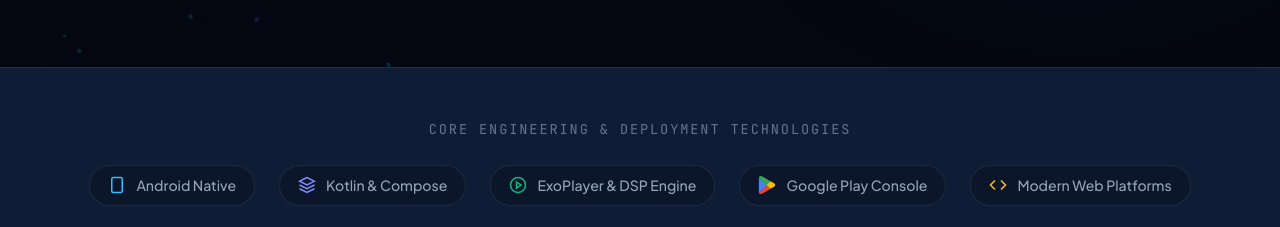
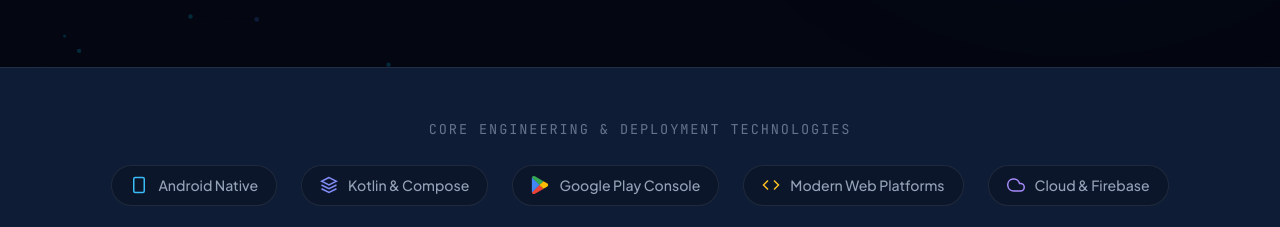
Before and after one commit to manootech2030-dev/manotech, a plain HTML site: page index.html in a window 1280 px wide. Shown: the part 715-942 px from the top of the page. Drawn offline with Linux system fonts and the light colour scheme; animation ran at ten frames a second.

Commit message:
chore: remove ExoPlayer & DSP Engine tech pill from ticker

```diff
--- a/index.html
+++ b/index.html
@@ -185,10 +185,6 @@
           <div class="tech-pill">
             <svg width="18" height="18" viewBox="0 0 24 24" fill="none" stroke="#818cf8" stroke-width="2"><polygon points="12 2 2 7 12 12 22 7 12 2"/><polyline points="2 17 12 22 22 17"/><polyline points="2 12 12 17 22 12"/></svg>
             <span>Kotlin & Compose</span>
-          </div>
-          <div class="tech-pill">
-            <svg width="18" height="18" viewBox="0 0 24 24" fill="none" stroke="#10b981" stroke-width="2"><circle cx="12" cy="12" r="10"/><polygon points="10 8 16 12 10 16 10 8"/></svg>
-            <span>ExoPlayer & DSP Engine</span>
           </div>
           <div class="tech-pill">
             <svg width="18" height="18" viewBox="0 0 28.99 31.99" xmlns="http://www.w3.org/2000/svg">
```
